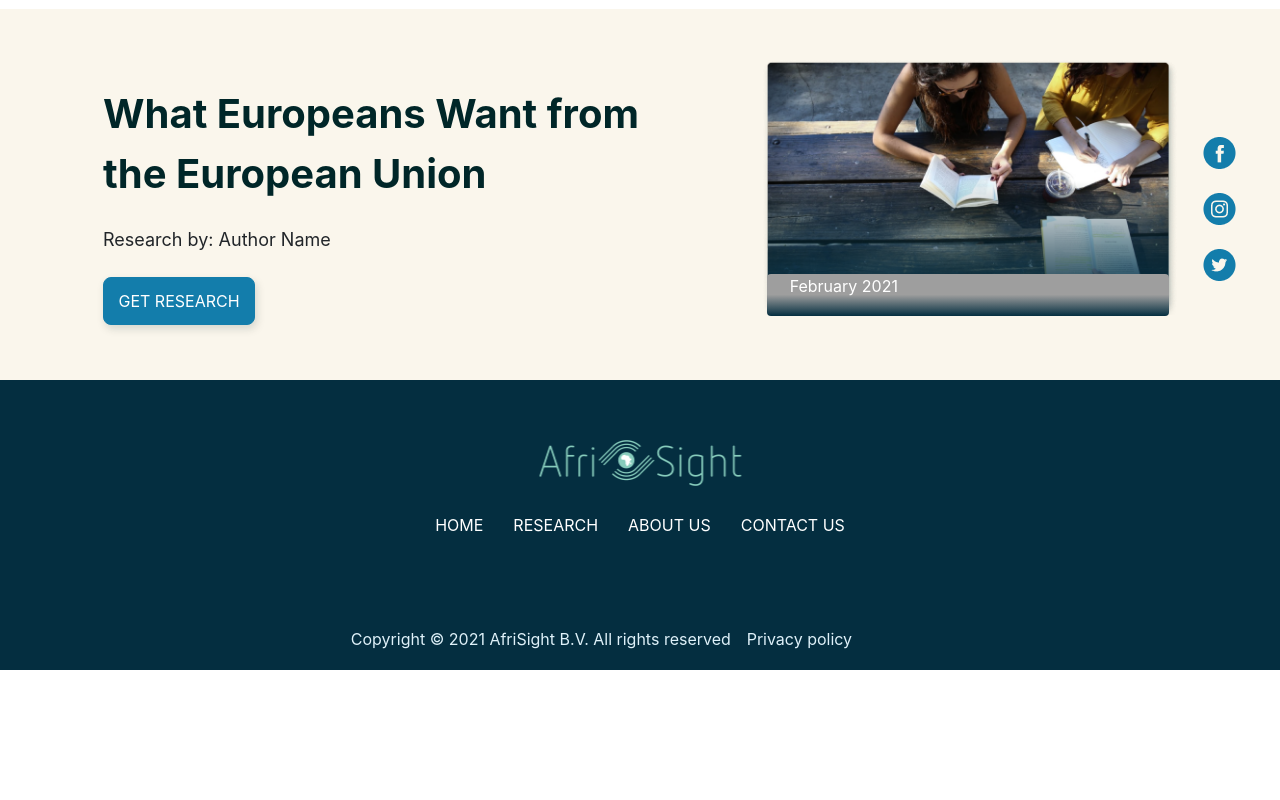
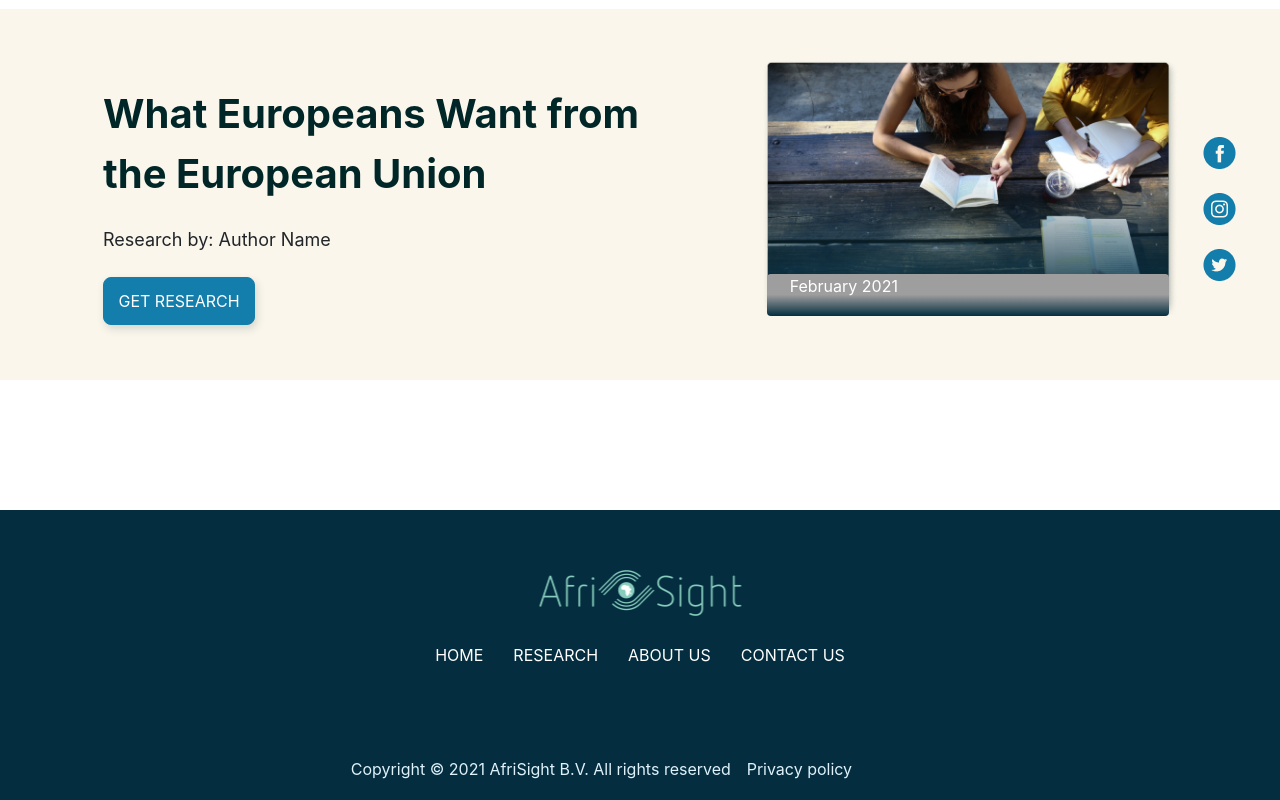
Before and after one commit to waleedarain08/afrobarometer, a Next.js app: page /research in a window 1280 px wide. Shown: the part 1754-2554 px from the top of the page. Before the commit the page ends 2424 px from the top, so only its background shows below. Built offline with nearby package versions, Linux system fonts and the light colour scheme; grey boxes are pictures that could not be loaded.

Commit message:
research footer margin added

```diff
--- a/pages/research.js
+++ b/pages/research.js
@@ -164,6 +164,7 @@ export default function Research() {
           </div>
         </div>
       </div>
+      <div style={{height:"130px"}}></div>
       <Footer />
     </>
   );
```
